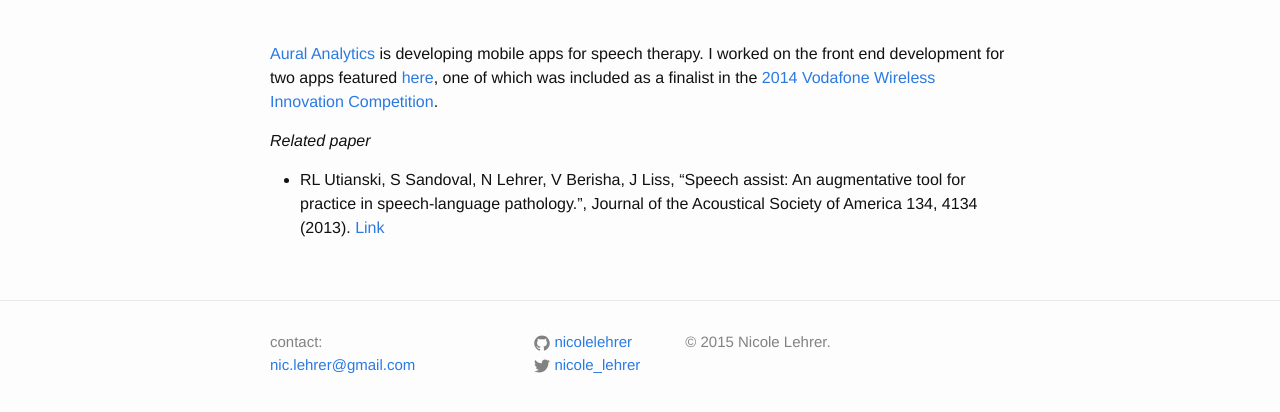
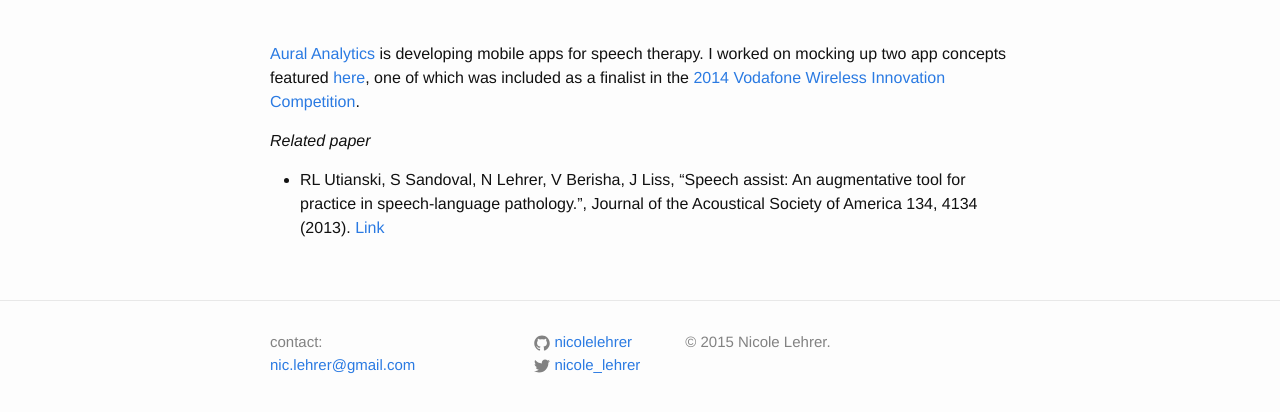
Before and after one commit to nicolelehrer/nicolelehrer.github.io, a Jekyll site: the page built from speech.md, in a window 1280 px wide, cut to the strip 377-789 px from the top of the page. Built offline with Jekyll 4.4.1, drawn with Linux system fonts in a browser that asks for light colours.

```diff
--- a/speech.md
+++ b/speech.md
@@ -10,7 +10,7 @@ permalink: /speech/
 
 <br>
 
-[Aural Analytics](http://auralanalytics.com/) is developing mobile apps for speech therapy. I worked on the front end development for two apps featured [here](http://auralanalytics.com/#vita), one of which was included as a finalist in the [2014 Vodafone Wireless Innovation Competition](http://vodafone-us.com/wireless-innovation-project/past-competitions/2014/2014-finalists/).
+[Aural Analytics](http://auralanalytics.com/) is developing mobile apps for speech therapy. I worked on mocking up two app concepts featured [here](http://auralanalytics.com/#vita), one of which was included as a finalist in the [2014 Vodafone Wireless Innovation Competition](http://vodafone-us.com/wireless-innovation-project/past-competitions/2014/2014-finalists/).
 
 *Related paper*
 
```
Also changed, not shown: index.md (+1 -1 lines), trainingMonitoring.md (+25 -3 lines), images/trainingMonitoring/IMG_0175.png (added), images/trainingMonitoring/segmenting.png (added), images/trainingMonitoring/story.png (added), images/trainingMonitoring/videoCapture.jpg (added), images/trainingMonitoring/videoStory.png (added).
